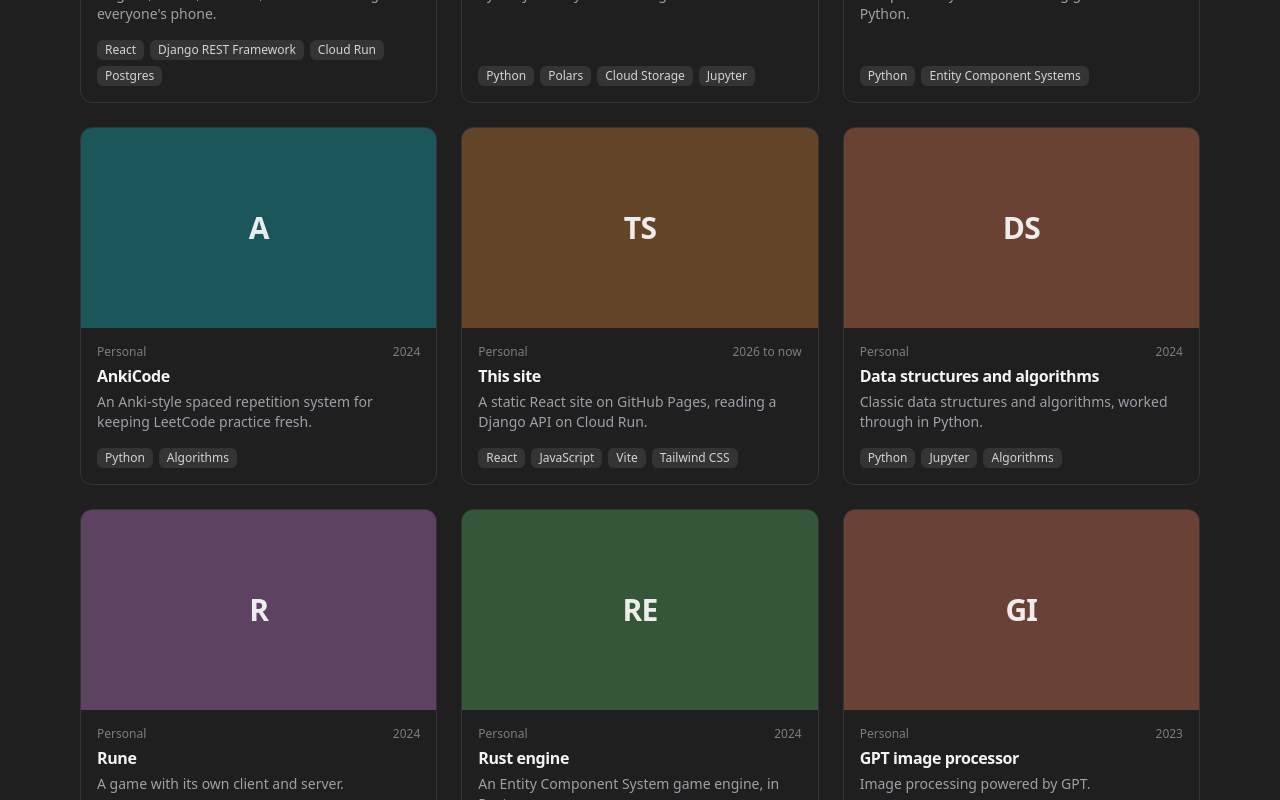
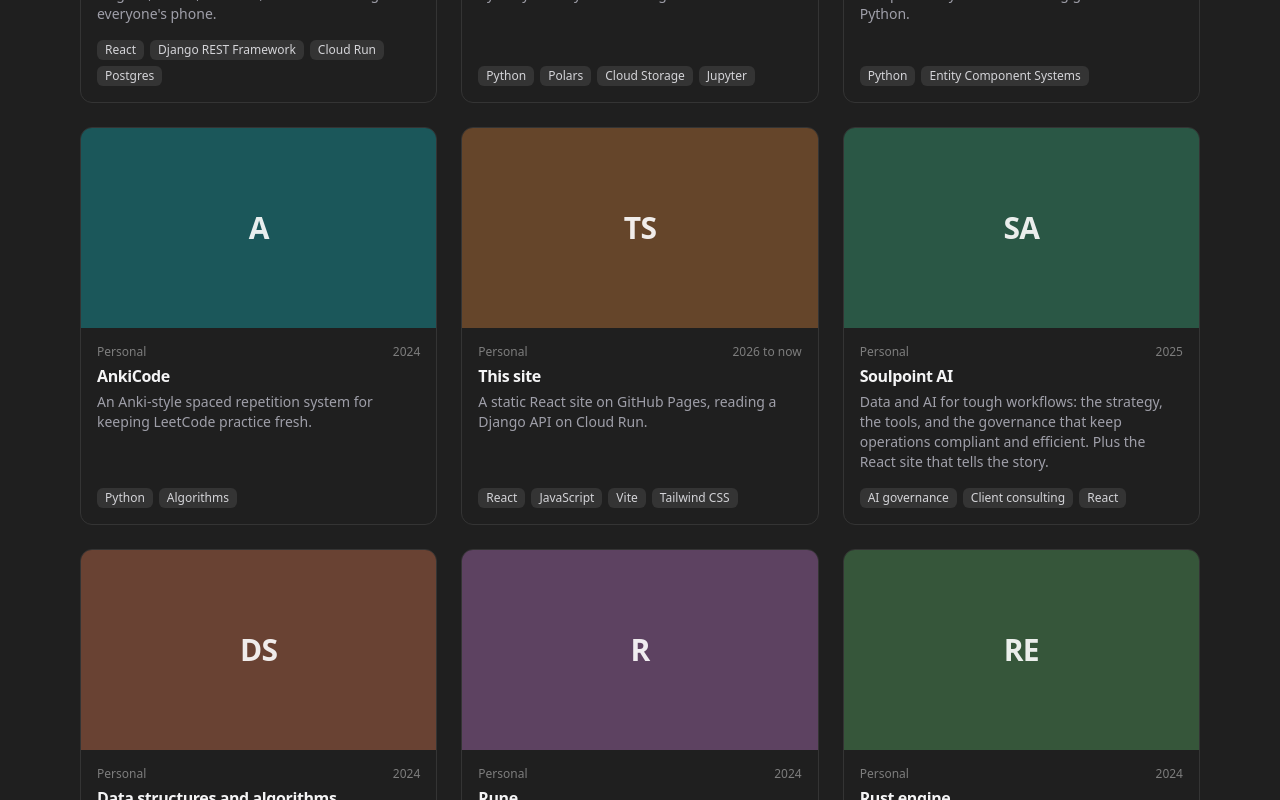
Before and after one commit to jsimerly/personal-site, a React (Vite) app in the folder frontend/: page /projects in a window 1280 px wide. Shown: the part 600-1400 px from the top of the page. Built offline with nearby package versions, Linux system fonts and the light colour scheme; no server answers.

Commit message:
Add Soulpoint AI to the personal side in 2025

```diff
--- a/frontend/src/content/journey.js
+++ b/frontend/src/content/journey.js
@@ -410,6 +410,15 @@ const entries = [
     skills: { 'Data architecture': 2, 'System design': 1 },
   },
   {
+    date: '2025',
+    side: 'build',
+    title: 'Soulpoint AI',
+    summary:
+      'Data and AI for tough workflows: the strategy, the tools, and the governance that keep operations compliant and efficient. Plus the React site that tells the story.',
+    skills: { 'AI governance': 2, 'Client consulting': 1, React: 1 },
+    project: 'soulpoint',
+  },
+  {
     date: '2026-09',
     end: 'now',
     side: 'build',
--- a/frontend/src/content/skillCategories.js
+++ b/frontend/src/content/skillCategories.js
@@ -25,7 +25,7 @@ export const skillCategories = [
       'Tableau',
     ],
   },
-  { name: 'AI', skills: ['LLM APIs', 'MCP', 'Agentic development'] },
+  { name: 'AI', skills: ['LLM APIs', 'MCP', 'Agentic development', 'AI governance'] },
   {
     name: 'Cloud and DevOps',
     skills: ['Azure', 'CI/CD', 'Cloud Run', 'Cloud Storage', 'AWS', 'Docker', 'Kubernetes', 'GitHub Actions'],
--- a/frontend/src/projects/index.js
+++ b/frontend/src/projects/index.js
@@ -63,6 +63,16 @@ export const projects = [
     summary: 'A static React site on GitHub Pages, reading a Django API on Cloud Run.',
     tags: ['React', 'JavaScript', 'Vite', 'Tailwind CSS', 'Python', 'Django REST Framework', 'GitHub Actions', 'Playwright'],
     links: { github: repo('personal-site') },
+  },
+  {
+    slug: 'soulpoint',
+    name: 'Soulpoint AI',
+    kind: 'personal',
+    year: '2025',
+    summary:
+      'Data and AI for tough workflows: the strategy, the tools, and the governance that keep operations compliant and efficient. Plus the React site that tells the story.',
+    tags: ['AI governance', 'Client consulting', 'React'],
+    links: {},
   },
   {
     slug: 'dsa',
```
